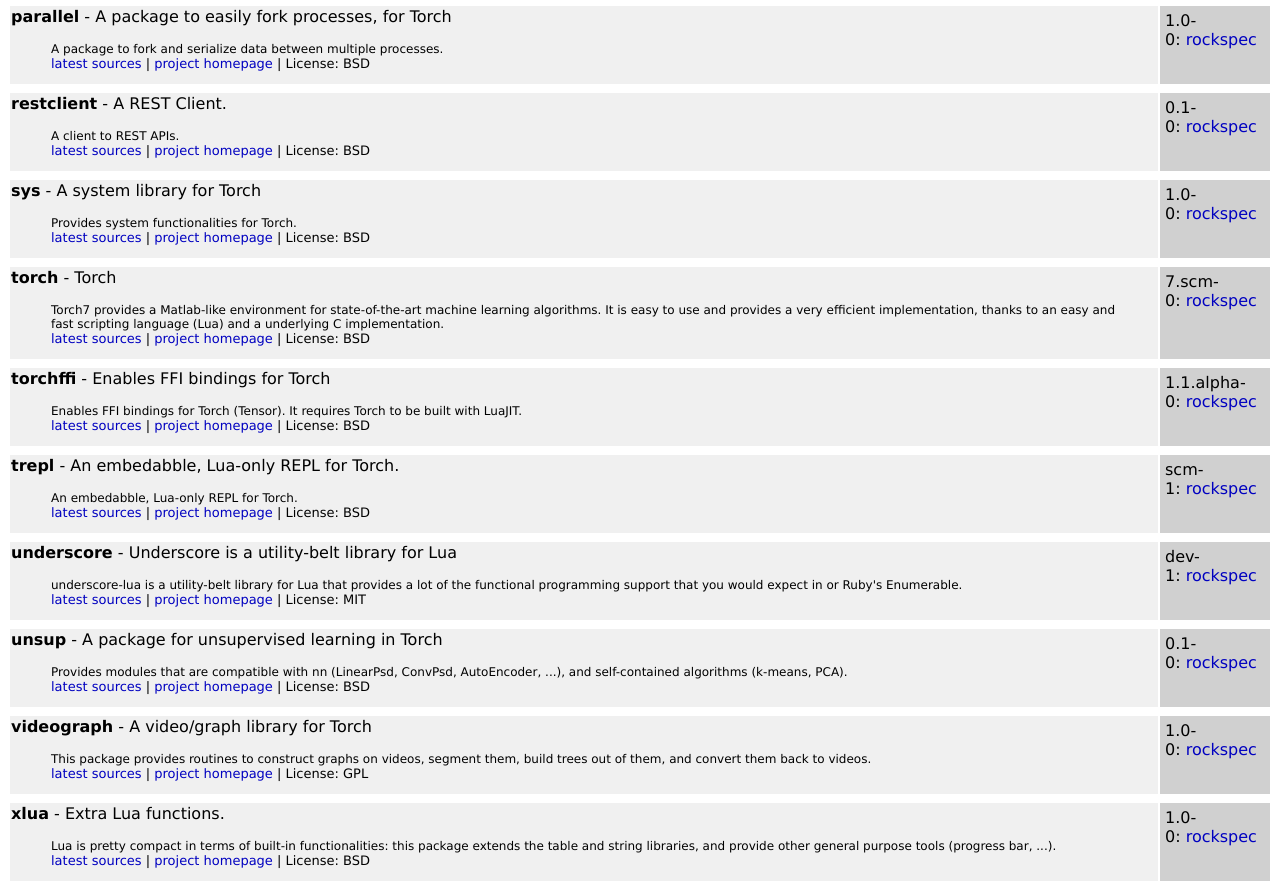
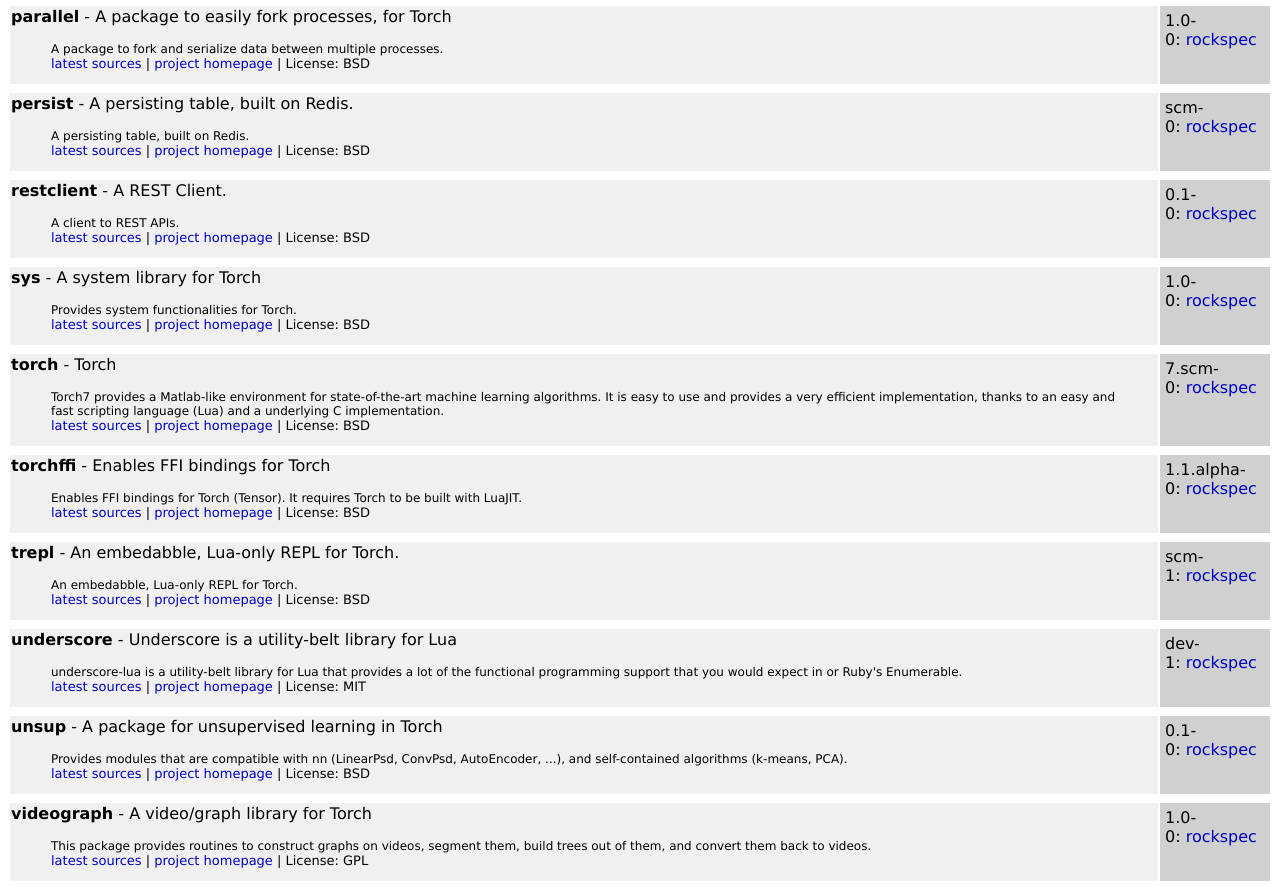
Before and after one commit to torch/rocks, a plain HTML site: page index.html in a window 1280 px wide. Shown: the part 1570-2457 px from the top of the page. Drawn offline with Linux system fonts and the light colour scheme.

Commit message:
New rock

```diff
--- a/index.html
+++ b/index.html
@@ -201,6 +201,15 @@
 1.0-0:&nbsp;<a href="parallel-1.0-0.rockspec">rockspec</a><br/></td></tr>
 <tr><td colspan="2" class="spacer"></td></tr>
 <td class="package">
+<p><a name="persist"></a><b>persist</b> - A persisting table, built on Redis.<br/>
+</p><blockquote><p>A persisting table, built on Redis. <br/>
+
+<font size="-1"><a href="git://github.com/clementfarabet/persist">latest sources</a> | <a href="https://github.com/clementfarabet/persist" target="_blank">project homepage</a> | License: BSD</font></p>
+</blockquote></a></td>
+<td class="version">
+scm-0:&nbsp;<a href="persist-scm-0.rockspec">rockspec</a><br/></td></tr>
+<tr><td colspan="2" class="spacer"></td></tr>
+<td class="package">
 <p><a name="restclient"></a><b>restclient</b> - A REST Client.<br/>
 </p><blockquote><p>A client to REST APIs. <br/>
 
```
Also changed, not shown: 2 other files.
